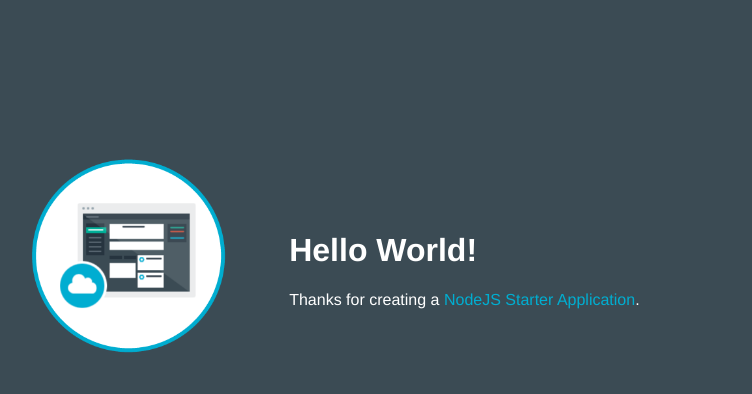
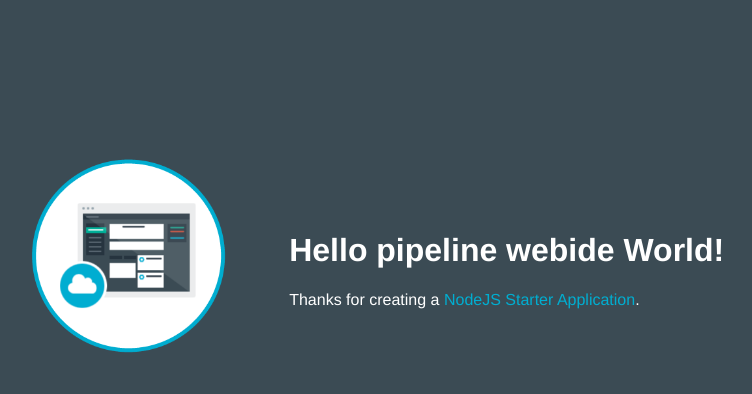
Before and after one commit to pajongs/pajongs-1481734654139, a website: page public/index.html in a window 1280 px wide. Shown: the whole page, without its empty margins (253-1005 px from the left). Drawn offline with Linux system fonts and the light colour scheme.

Commit message:
added pipeline webide

```diff
--- a/public/index.html
+++ b/public/index.html
@@ -16,7 +16,7 @@
           <img class = "newappIcon" src="images/newapp-icon.png">
         </td>
         <td>
-          <h1 id="message">Hello World!</h1>
+          <h1 id="message">Hello pipeline webide World!</h1>
           <p class='description'></p> Thanks for creating a <span class = "blue">NodeJS Starter Application</span>.
         </td>
       </tr>
```
Also changed, not shown: 1 other file.
